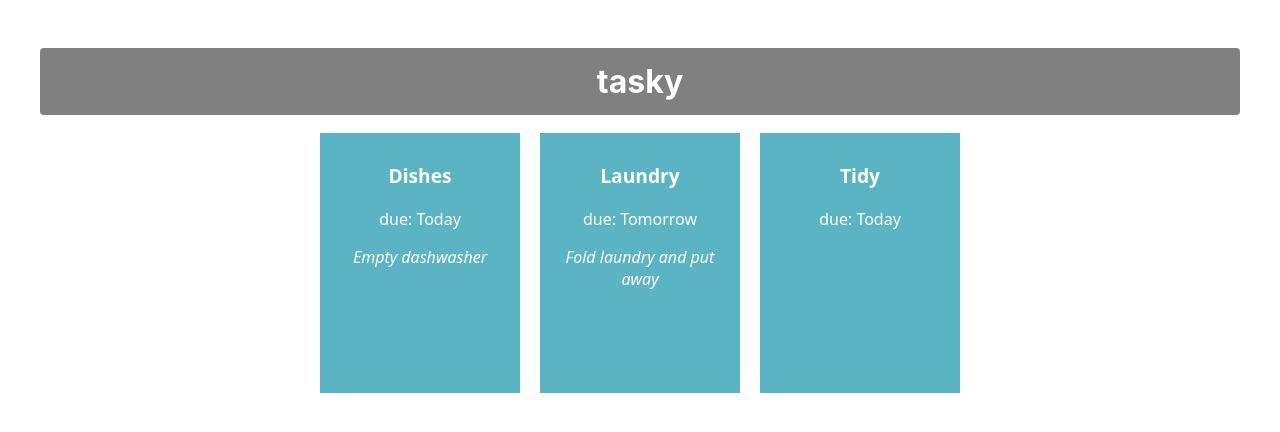
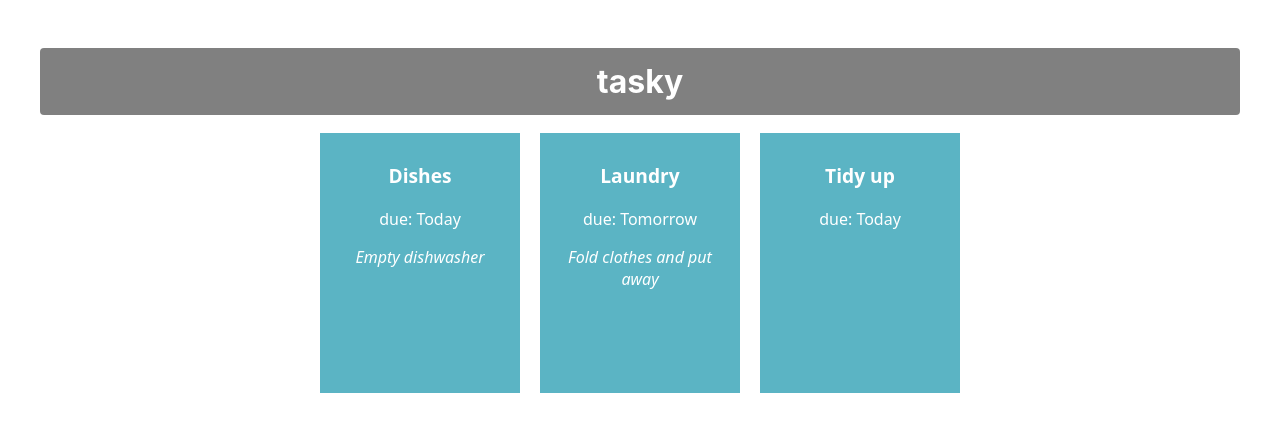
Before and after one commit to studying-never-stop/react-basics-labs, a React (Create React App) app in the folder tasky/: page / in a window 1280 px wide. Shown: the top 432 px of the page. Built offline with nearby package versions, Linux system fonts and the light colour scheme.

Commit message:
Added task state

```diff
--- a/tasky/src/App.js
+++ b/tasky/src/App.js
@@ -1,14 +1,22 @@
 import logo from './logo.svg';
 import './App.css';
 import Task from './components/Task';
+import React , { useState } from 'react';
 
 function App() {
+  const [ taskState, setTaskState ] = useState({
+    tasks: [
+      { title:"Dishes", description: "Empty dishwasher", deadline: "Today" },
+      { title: "Laundry", description: "Fold clothes and put away", deadline: "Tomorrow" },
+      { title: "Tidy up", deadline: "Today" }
+    ]
+  });
   return (
     <div className="container">
       <h1>tasky</h1>
-      <Task title='Dishes' deadline='Today' description="Empty dashwasher"/>
-      <Task title="Laundry" deadline="Tomorrow" description="Fold laundry and put away"/>
-      <Task title="Tidy" deadline="Today" />
+      <Task title={taskState.tasks[0].title} deadline={taskState.tasks[0].deadline} description={taskState.tasks[0].description}/>
+      <Task title={taskState.tasks[1].title} deadline={taskState.tasks[1].deadline} description={taskState.tasks[1].description}/>
+      <Task title={taskState.tasks[2].title} deadline={taskState.tasks[2].deadline} description={taskState.tasks[2].description} />
     </div>
   );
 }
```
